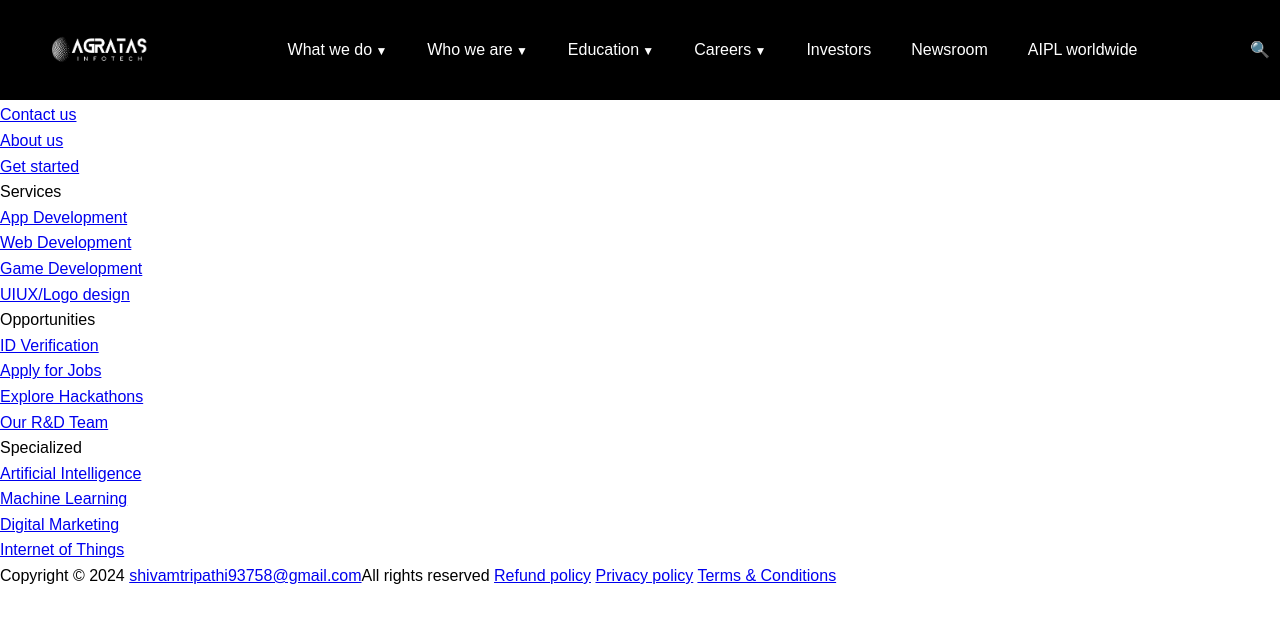
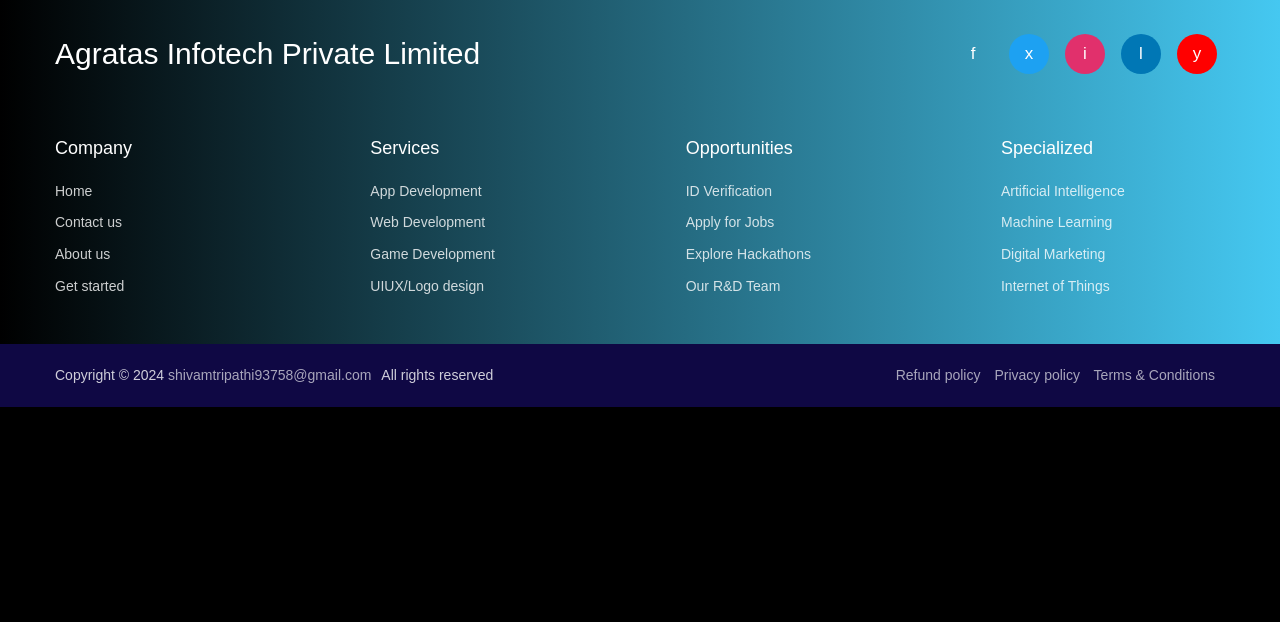
Before and after one commit to ShivamTripathi-9/AIPL_About_Page, a plain HTML site: page index.html in a window 1280 px wide. Drawn offline with Linux system fonts and the light colour scheme.

Commit message:
Correct About code

```diff
--- a/style.css
+++ b/style.css
@@ -7,7 +7,7 @@
 body {
   font-family: Arial, sans-serif;
   /* background-color: #f4f4f4; */
-  /* background-color: #000; */
+  background-color: #000;
   line-height: 1.6;
 }
 
@@ -199,83 +199,169 @@ body {
 }
 }
 
-/* About Us Section */
-.about-us {
-  padding: 100px 20px;
-  background-color: white;
-  min-height: 100vh;
+/* footer start */
+/*footer start*/
+
+footer {
+  position: relative;
+  background: linear-gradient(to right, #000, #45c8f1);
+  width: 100%;
+  bottom: 0;
+  left: 0;
+/* }
+footer::before {
+  content: "";
+  position: absolute;
+  left: 0;
+  top: 100px;
+  height: 1px;
+  width: 100%;
+  background: #afafb6; */
+}
+footer .content {
+  max-width: 1250px;
+  margin: auto;
+  padding: 30px 40px 40px 40px;
+}
+footer .content .top {
+  display: flex;
+  align-items: center;
+  justify-content: space-between;
+  margin-bottom: 50px;
+}
+.content .top .logo-details {
+  color: #fff;
+  font-size: 30px;
+}
+.content .top .media-icons {
+  display: flex;
+}
+.content .top .media-icons a {
+  height: 40px;
+  width: 40px;
+  margin: 0 8px;
+  border-radius: 50%;
+  text-align: center;
+  line-height: 40px;
+  color: #fff;
+  font-size: 17px;
+  text-decoration: none;
+  /* transition: all 0.4s ease; */
+}
+/* .top .media-icons a:nth-child(1) {
+  background: #4267b2;
+} */
+.top .media-icons a:nth-child(1):hover {
+  color: #4267b2;
+  background: #fff;
+}
+.top .media-icons a:nth-child(2) {
+  background: #1da1f2;
+}
+.top .media-icons a:nth-child(2):hover {
+  color: #1da1f2;
+  background: #fff;
+}
+.top .media-icons a:nth-child(3) {
+  background: #e1306c;
+}
+.top .media-icons a:nth-child(3):hover {
+  color: #e1306c;
+  background: #fff;
+}
+.top .media-icons a:nth-child(4) {
+  background: #0077b5;
+}
+.top .media-icons a:nth-child(4):hover {
+  color: #0077b5;
+  background: #fff;
+}
+.top .media-icons a:nth-child(5) {
+  background: #ff0000;
+}
+.top .media-icons a:nth-child(5):hover {
+  color: #ff0000;
+  background: #fff;
+}
+footer .content .link-boxes {
+  width: 100%;
+  display: flex;
+  justify-content: space-between;
+}
+footer .content .link-boxes .box {
+  width: calc(100% / 5 - 10px);
+}
+.content .link-boxes .box .link_name {
+  color: #fff;
+  font-size: 18px;
+  font-weight: 400;
+  margin-bottom: 15px;
+  position: relative;
+}
+.link-boxes .box .link_name::before {
+  /* content: ""; */
+  position: absolute;
+  left: 50%;
+  transform: translateX(-50%);
+  bottom: -5px;
+  height: 2px;
+  width: 5vw;
+  background: #fff;
 }
 
-.about-container {
-  max-width: 1200px;
-  margin: 0 auto;
-  padding: 20px;
+.content .link-boxes .box li {
+  margin: 6px 0;
+  list-style: none;
+}
+.content .link-boxes .box li a {
+  color: #fff;
+  font-size: 14px;
+  font-weight: 400;
+  text-decoration: none;
+  opacity: 0.8;
+  transition: all 0.4s ease;
+}
+.content .link-boxes .box li a:hover {
+  opacity: 1;
+  text-decoration: underline;
+ }
+
+footer .bottom-details {
+  width: 100%;
+  background: #0f0844;
+}
+footer .bottom-details .bottom_text {
+  max-width: 1250px;
+  margin: auto;
+  padding: 20px 40px;
+  display: flex;
+  justify-content: space-between;
+}
+.bottom-details .bottom_text span,
+.bottom-details .bottom_text a {
+  font-size: 14px;
+  font-weight: 300;
+  color: #fff;
+  opacity: 0.8;
+  text-decoration: none;
+}
+.bottom-details .bottom_text a:hover {
+  opacity: 1;
+  text-decoration: underline;
+}
+.bottom-details .bottom_text a {
+  margin-right: 10px;
 }
 
-.about-container h1 {
-  font-size: 2.5rem;
-  margin-bottom: 20px;
+@media (max-width: 900px) {
+  footer .content .link-boxes {
+    flex-wrap: wrap;
+  }
+  footer .content .link-boxes .input-box {
+    width: 40%;
+    margin-top: 10px;
+  }
 }
 
-.about-container p {
-  font-size: 1.1rem;
-  margin-bottom: 20px;
-  color: #333;
-}
 
-/* Card Container */
-.card-container {
-  display: flex;
-  flex-wrap: wrap;
-  justify-content: space-between;
-  gap: 20px;
-  margin-top: 40px;
-}
-
-/* Card Styles */
-.card {
-  background-color: #fff;
-  border-radius: 8px;
-  box-shadow: 0 4px 8px rgba(0, 0, 0, 0.1);
-  overflow: hidden;
-  width: 30%;
-  text-align: center;
-  transition: transform 0.3s ease;
-}
-
-.card img {
-  width: 100%;
-  height: 200px;
-  object-fit: cover;
-}
-
-.card-content {
-  padding: 20px;
-}
-
-.card h2 {
-  font-size: 1.5rem;
-  margin-bottom: 10px;
-}
-
-.card p {
-  font-size: 1rem;
-  color: #555;
-}
-
-.card:hover {
-  transform: translateY(-10px);
-}
-
-/* Responsive Cards */
-@media (max-width: 768px) {
-  .card-container {
-    flex-direction: column;
-    align-items: center;
-  }
-
-  .card {
-    width: 80%;
-    margin-bottom: 20px;
-  }
-}
+/*footer end*/
```
